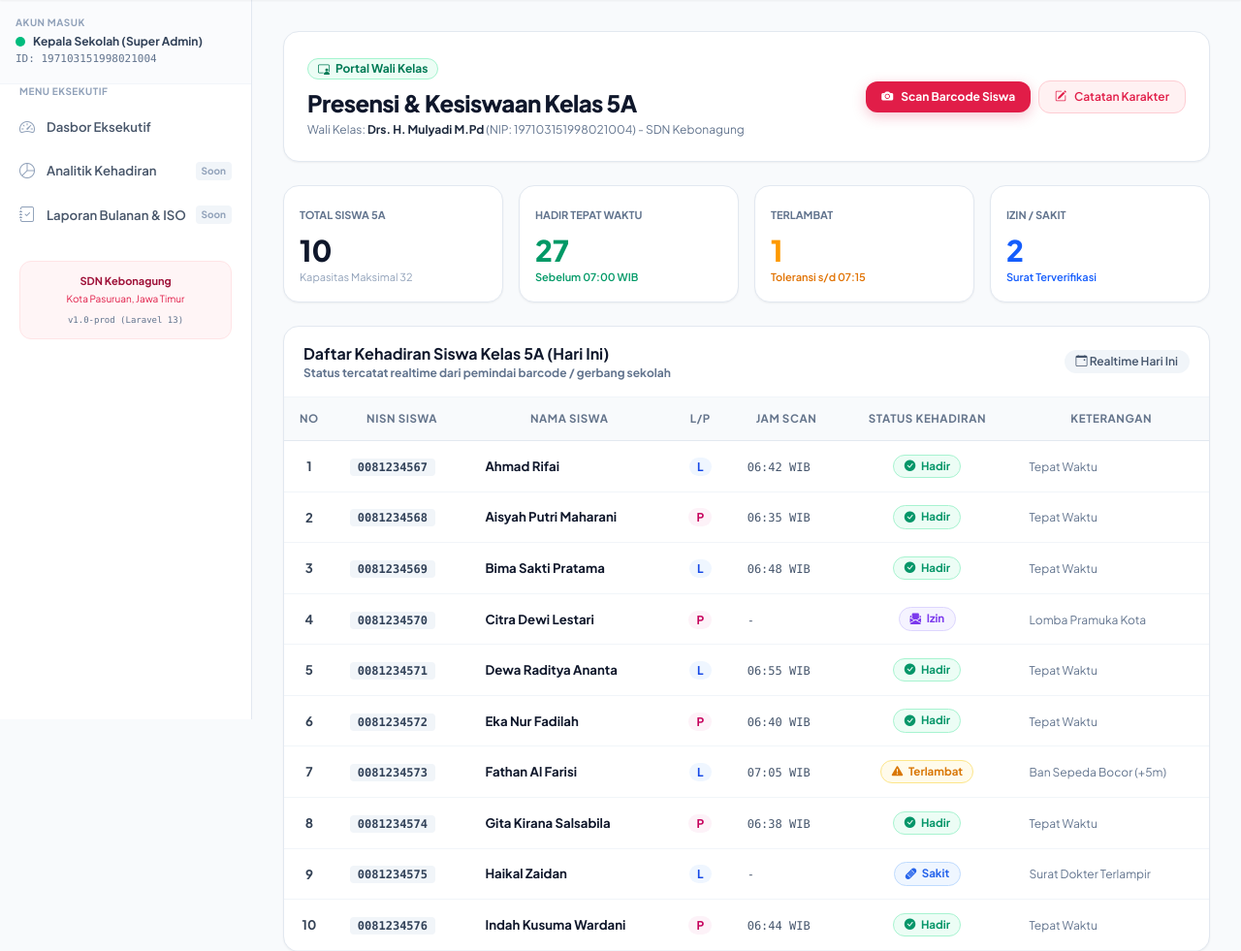
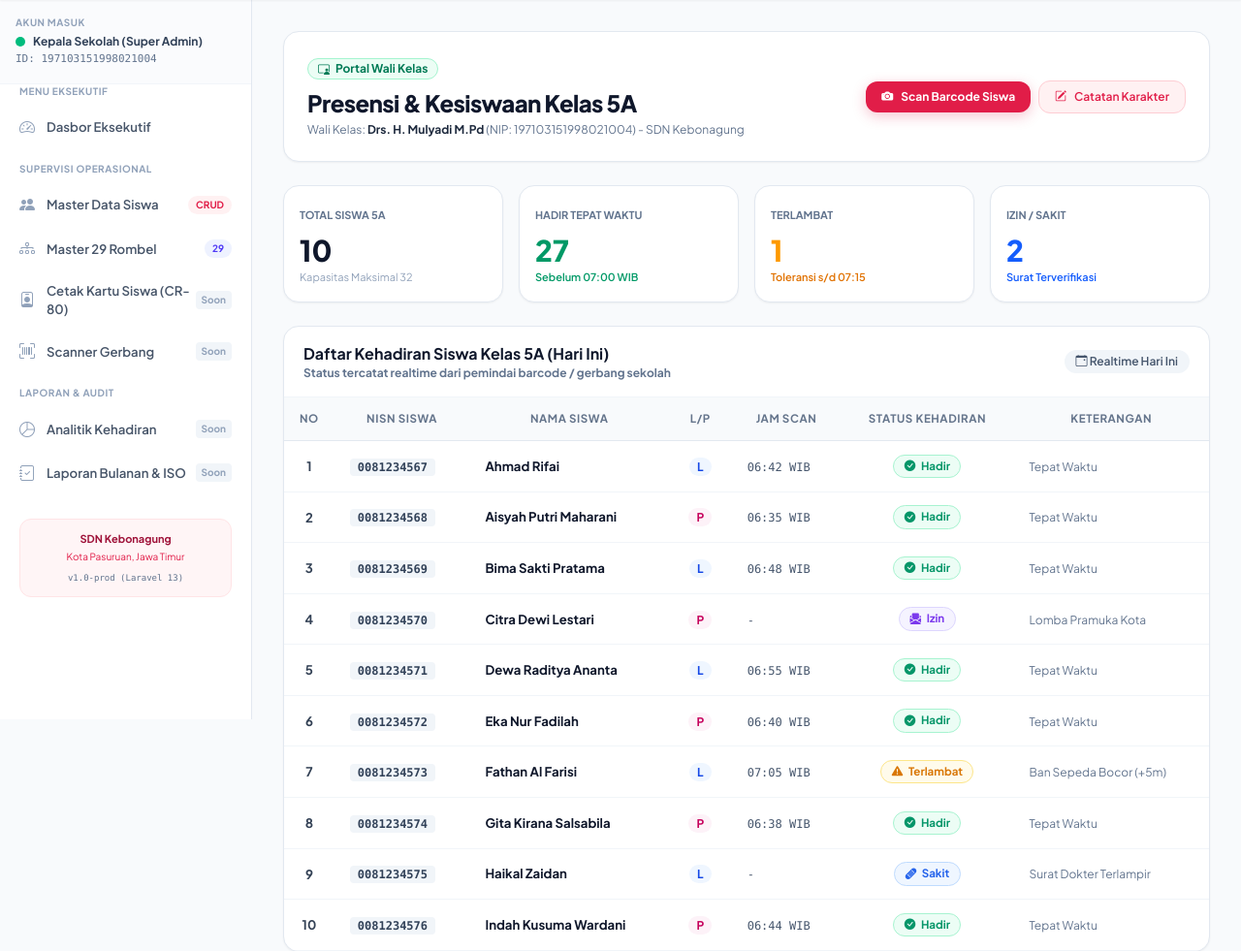
Before and after one commit to benny-abdullah/school_app, a Laravel app: page /guru/dashboard in a window 1280 px wide. Shown: the part 58-1039 px from the top of the page at 97% size. Run offline with Laravel 12, Linux system fonts and the light colour scheme; a user stored in the database is signed in; data comes from the database, SQL or seed files in the repository; style sheets or scripts are compiled from the project's sources; some web fonts are replaced.

Commit message:
feat(rbac): grant Kepala Sekolah supervisory access to all Operator modules and update sidebar navigation

```diff
--- a/production/app/Http/Middleware/RoleMiddleware.php
+++ b/production/app/Http/Middleware/RoleMiddleware.php
@@ -24,7 +24,10 @@ class RoleMiddleware
         $user = Auth::user();
 
         // Cek apakah role pengguna ada di daftar roles yang diperbolehkan
-        if (!in_array($user->role, $roles)) {
+        // Catatan: Role admin (Kepala Sekolah) memiliki hak supervisi eksekutif atas modul operator
+        $hasAccess = in_array($user->role, $roles) || ($user->isAdmin() && in_array('operator', $roles));
+
+        if (!$hasAccess) {
             // Redirect aman ke dashboard resmi user dengan pemberitahuan
             $redirectRoute = match ($user->role) {
                 'admin'          => 'admin.dashboard',
--- a/production/resources/views/layouts/app.blade.php
+++ b/production/resources/views/layouts/app.blade.php
@@ -101,6 +101,32 @@
                         <i class="bi bi-speedometer2 text-base mr-3 text-slate-400"></i>
                         <span class="sidebar-text">Dasbor Eksekutif</span>
                     </a>
+
+                    <!-- Menu Operasional & Kesiswaan (Supervisi Kepala Sekolah) -->
+                    <div class="px-3 pt-3 pb-1 text-[10px] font-bold text-slate-400 uppercase tracking-wider">Supervisi Operasional</div>
+                    <a href="{{ route('operator.students.index') }}" class="nav-link {{ request()->routeIs('operator.students.*') ? 'active' : '' }}">
+                        <i class="bi bi-people-fill text-base mr-3 text-slate-400"></i>
+                        <span class="sidebar-text">Master Data Siswa</span>
+                        <span class="ml-auto text-[10px] bg-rose-50 text-rose-600 px-2 py-0.5 rounded-full font-bold">CRUD</span>
+                    </a>
+                    <a href="{{ route('operator.dashboard') }}" class="nav-link {{ request()->routeIs('operator.dashboard') ? 'active' : '' }}">
+                        <i class="bi bi-diagram-3 text-base mr-3 text-slate-400"></i>
+                        <span class="sidebar-text">Master 29 Rombel</span>
+                        <span class="ml-auto text-[10px] bg-indigo-50 text-indigo-600 px-2 py-0.5 rounded-full font-bold">29</span>
+                    </a>
+                    <a href="#" class="nav-link text-slate-400 cursor-not-allowed" title="Tahap Berikutnya">
+                        <i class="bi bi-person-badge text-base mr-3 text-slate-400"></i>
+                        <span class="sidebar-text">Cetak Kartu Siswa (CR-80)</span>
+                        <span class="ml-auto text-[10px] bg-slate-100 text-slate-400 px-1.5 py-0.5 rounded font-bold">Soon</span>
+                    </a>
+                    <a href="#" class="nav-link text-slate-400 cursor-not-allowed" title="Tahap Berikutnya">
+                        <i class="bi bi-upc-scan text-base mr-3 text-slate-400"></i>
+                        <span class="sidebar-text">Scanner Gerbang</span>
+                        <span class="ml-auto text-[10px] bg-slate-100 text-slate-400 px-1.5 py-0.5 rounded font-bold">Soon</span>
+                    </a>
+
+                    <!-- Menu Laporan & Audit -->
+                    <div class="px-3 pt-3 pb-1 text-[10px] font-bold text-slate-400 uppercase tracking-wider">Laporan & Audit</div>
                     <a href="#" class="nav-link text-slate-400 cursor-not-allowed" title="Tahap Berikutnya">
                         <i class="bi bi-pie-chart text-base mr-3 text-slate-400"></i>
                         <span class="sidebar-text">Analitik Kehadiran</span>
--- a/production/routes/web.php
+++ b/production/routes/web.php
@@ -43,8 +43,8 @@ Route::middleware('auth')->group(function () {
         Route::get('/dashboard', fn() => redirect()->route('admin.dashboard'));
     });
 
-    // Dashboard Operator Sekolah & Tata Usaha
-    Route::middleware('role:operator')->group(function () {
+    // Modul Operasional & Kesiswaan (Operator & Supervisi Kepala Sekolah/Admin)
+    Route::middleware('role:operator,admin')->group(function () {
         Route::get('/operator/dashboard', [DashboardController::class, 'operator'])->name('operator.dashboard');
 
         // Master CRUD Data Siswa & Mutasi Rombel
```
